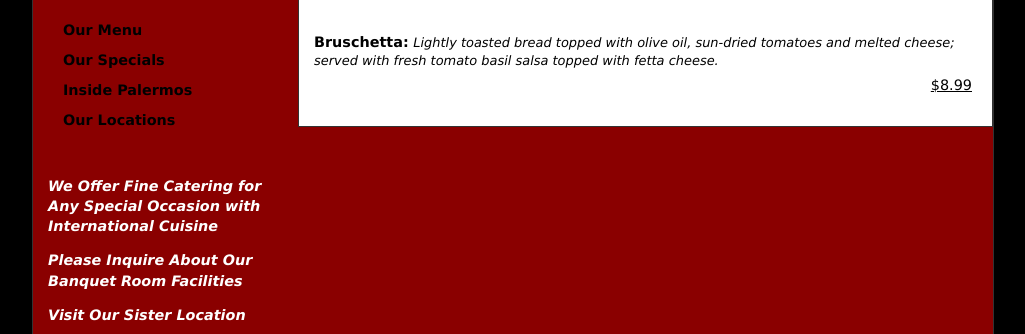
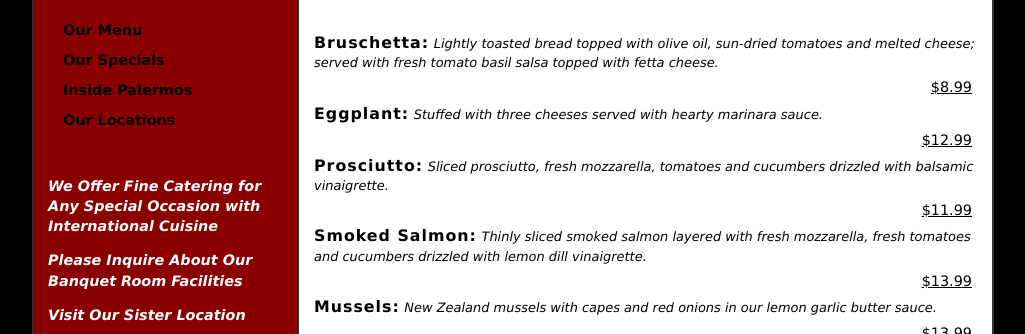
Before and after one commit to KellyRipa/dinner, a plain HTML site: page index.html in a window 1280 px wide. Shown: the part 134-468 px from the top of the page, without its empty margins (127-1152 px from the left). Drawn offline with Linux system fonts and the light colour scheme.

Commit message:
Update index.html

```diff
--- a/index.html
+++ b/index.html
@@ -33,15 +33,44 @@
   <div class="content">
     <h1>Dinner Menu</h1>
         <h2 class="dish-type">Antipasti</h2>
-        <ul class="menu-items">
+        <ul>
             <li>
-              <strong>Bruschetta:</strong>
+              <strong class="menu-item">Bruschetta:</strong>
               <span class="description">Lightly toasted bread topped with olive oil, sun-dried tomatoes and melted cheese; served with fresh tomato basil salsa topped with fetta cheese.</span>
               <aside class="price">$8.99</aside>
             </li>
-            <li></li>
-            <li></li>
-            <li></li>
+            <li>
+              <strong class="menu-item">Eggplant:</strong>
+              <span class="description">Stuffed with three cheeses served with hearty marinara sauce.</span>
+              <aside class="price">$12.99</aside>
+            </li>
+            <li>
+              <strong class="menu-item">Prosciutto:</strong>
+              <span class="description">Sliced prosciutto, fresh mozzarella, tomatoes and cucumbers drizzled with balsamic vinaigrette.</span>
+              <aside class="price">$11.99</aside>
+            </li>
+            <li>
+              <strong class="menu-item">Smoked Salmon:</strong>
+              <span class="description">Thinly sliced smoked salmon layered with fresh mozzarella, fresh tomatoes and cucumbers drizzled with lemon dill vinaigrette.</span>
+              <aside class="price">$13.99</aside>
+            </li>
+            <li>
+              <strong class="menu-item">Mussels:</strong>
+              <span class="description">New Zealand mussels with capes and red onions in our lemon garlic butter sauce.</span>
+              <aside class="price">$13.99</aside>
+            </li>
+            <li>
+              <strong class="menu-item">Calimari Fra Diavolo:</strong>
+              <span class="description">Calamari steak served with spicy marinara sauce.</span>
+              <aside class="price">$13.99</aside>
+            </li>
+            <li>
+             <strong class="menu-item">Soup of the Day:</strong>
+              <span class="description">Our soups are made fresh daily. Ask your server for today's selection.</span>
+              <aside class="price">Sm. $4.99</aside>
+              <aside class="price">Lg. $7.99</aside>
+            </li>
+
         </ul>
 
 
```
